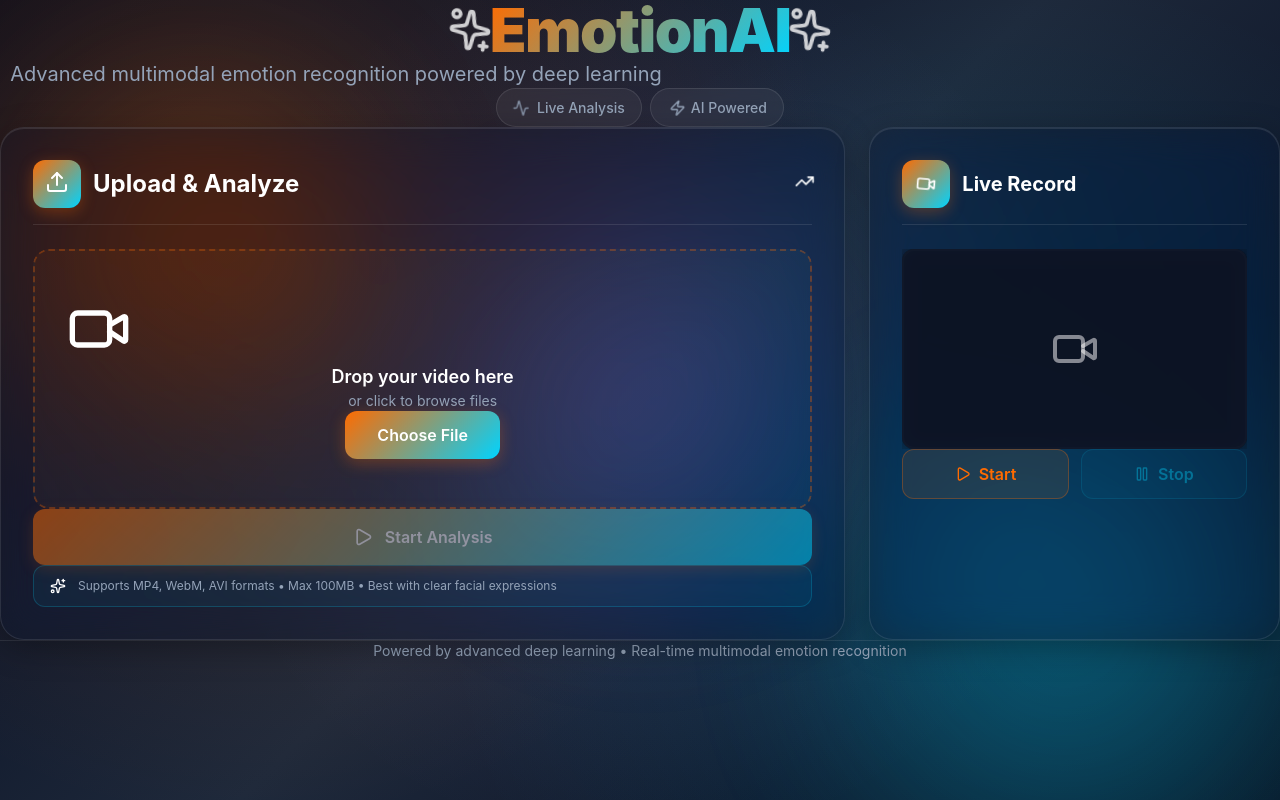
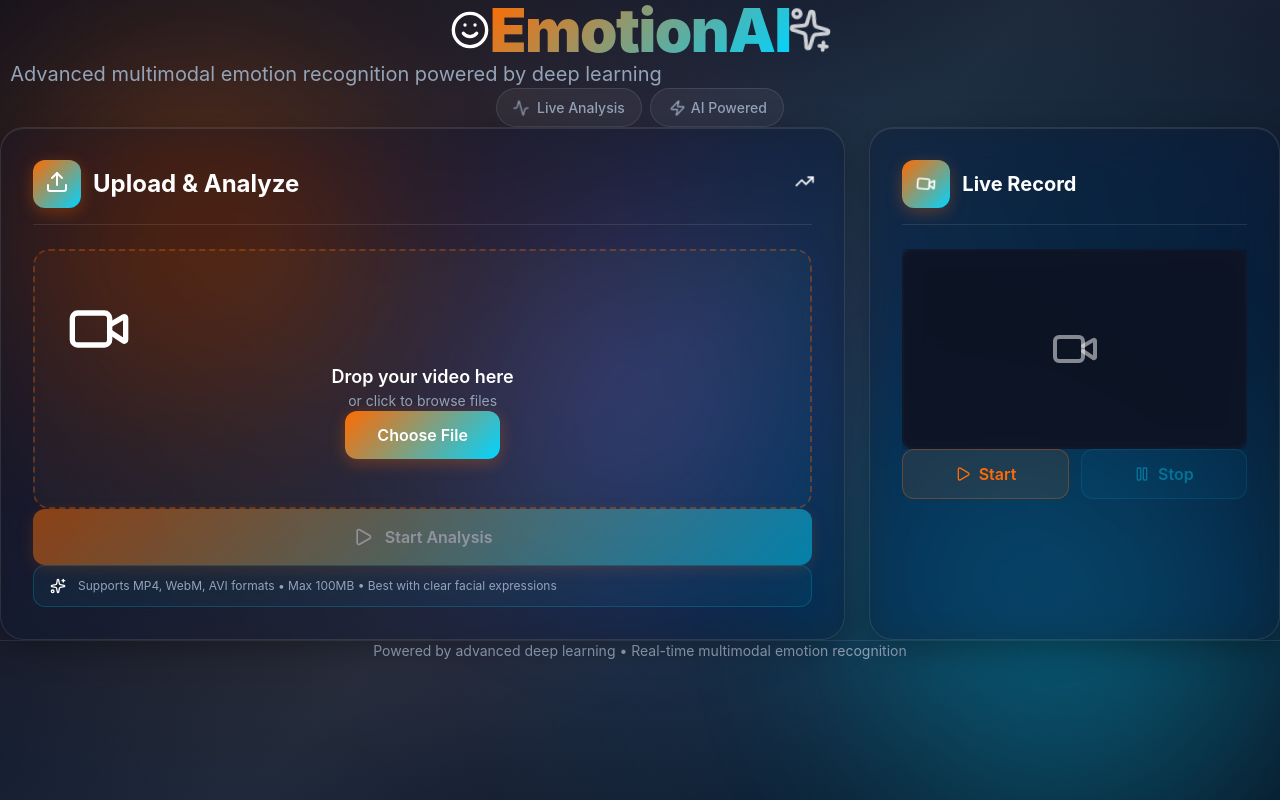
Before and after one commit to Surya2004-janardhan/D7-Final-Year-Project, a React (Vite) app in the folder frontend/: page / in a window 1280 px wide. Built offline with nearby package versions, Linux system fonts and the light colour scheme.

Commit message:
ui : change vite default  icon

```diff
--- a/frontend/src/App.jsx
+++ b/frontend/src/App.jsx
@@ -14,6 +14,7 @@ import {
   Zap,
   TrendingUp,
   Activity,
+  Smile,
 } from "lucide-react";
 import { Line } from "react-chartjs-2";
 import {
@@ -228,7 +229,7 @@ function App() {
         {/* Header */}
         <header className="text-center mb-16">
           <div className="flex items-center justify-center mb-4">
-            <Sparkles className="w-10 h-10 text-accent-orange icon-sparkle mr-3" />
+            <Smile className="w-10 h-10 text-accent-orange icon-smile mr-3" />
             <h1 className="text-6xl font-black tracking-tight gradient-text">
               EmotionAI
             </h1>
```
